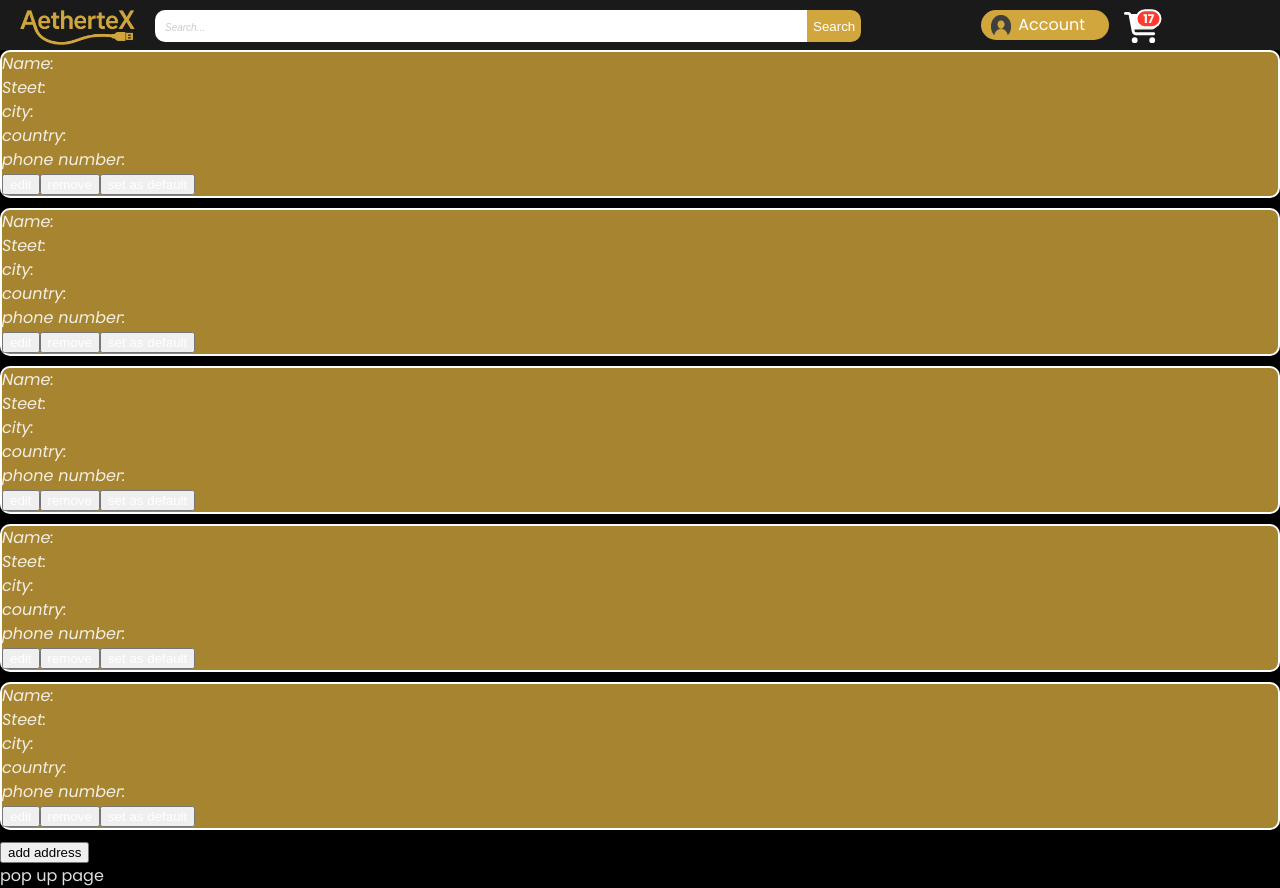
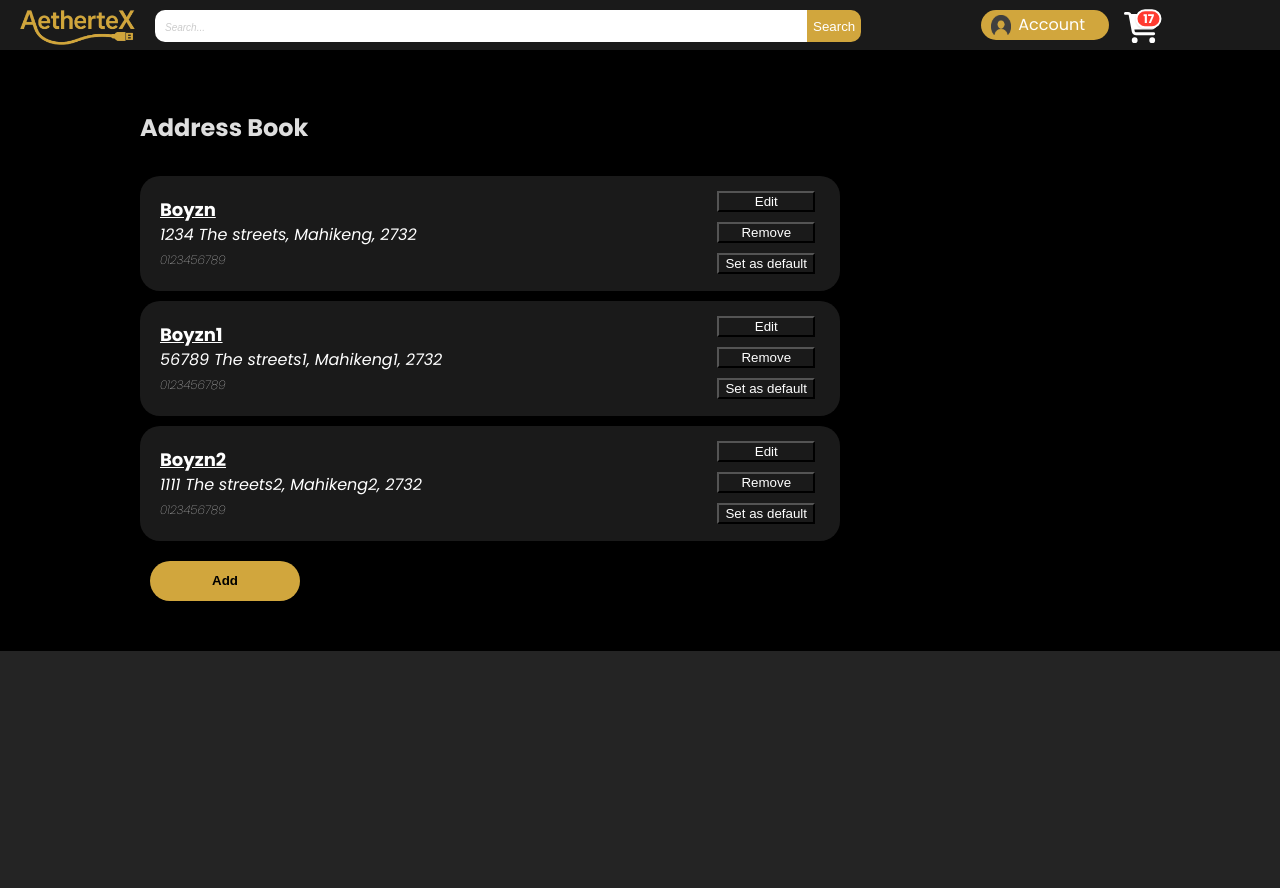
Before and after one commit to onxly/AetherteX, a React (Vite) app in the folder React/aethertex/: page /addressbook in a window 1280 px wide. After the commit the page ends 800 px from the top, so only its background shows below. Built offline with nearby package versions, Linux system fonts and the light colour scheme.

Commit message:
Edited address page

```diff
--- /dev/null
+++ b/React/aethertex/src/components/AddressBox.jsx
@@ -0,0 +1,18 @@
+import "../stylesheets/AddressBox.css"
+
+function AddressBox(addr){
+    return(
+    <div className="AddrBox">
+        <div>
+            <u>{addr.Name}</u>
+            <address>{addr.Street}, {addr.City}, {addr.Postal}</address>
+            <em>{addr.Phone}</em>
+        </div>
+        <div className="Addrbuttons">
+            <button className="editadress">Edit</button>
+            <button className="editadress">Remove</button>
+            <button className="editadress">Set as default</button>
+        </div>
+    </div>
+    );
+} export default AddressBox
--- a/React/aethertex/src/pages/addressbook.jsx
+++ b/React/aethertex/src/pages/addressbook.jsx
@@ -1,92 +1,24 @@
+import { useState } from "react";
+import AddressBox from "../components/AddressBox";
+import "../stylesheets/AddressBook.css"
+
 function addressbook ()
 {
+    let Addr = [
+        {id: 1, Name: "Boyzn", Street: "1234 The streets", City: "Mahikeng", Postal: 2732, Phone: "0123456789"},
+        {id: 2, Name: "Boyzn1", Street: "56789 The streets1", City: "Mahikeng1", Postal: 2732, Phone: "0123456789"},
+        {id: 3, Name: "Boyzn2", Street: "1111 The streets2", City: "Mahikeng2", Postal: 2732, Phone: "0123456789"}
+    ]
+
     return(
-    <>
-    <div className="adresspage">
-        <div className="address1">
-            <div>
-                <address>Name:</address>
-                <address>Steet:</address>
-                <address>city:</address>
-                <address>country:</address>
-                <address>phone number:</address>
-            </div>
-            <div className="managemnt buttons">
-                <button className="editadress">edit</button>
-                <button className="editadress">remove</button>
-                <button className="editadress">set as default</button>
-            </div>
-        </div>
+    <div className="AddressPage">
+        <h2>Address Book</h2>
+        {Addr.map(Addr => (
+            <AddressBox key={Addr.id} Name={Addr.Name} Street={Addr.Street} City={Addr.City} Postal={Addr.Postal} Phone={Addr.Phone}/>
+        ))}
+        <button className="btnAddAddr">Add</button>
+    </div>
 
-        <div className="address1">
-            <div>
-                <address>Name:</address>
-                <address>Steet:</address>
-                <address>city:</address>
-                <address>country:</address>
-                <address>phone number:</address>
-            </div>
-            <div className="managemnt buttons">
-                <button className="editadress">edit</button>
-                <button className="editadress">remove</button>
-                <button className="editadress">set as default</button>
-            </div>
-        </div>
-
-        <div className="address1">
-            <div>
-                <address>Name:</address>
-                <address>Steet:</address>
-                <address>city:</address>
-                <address>country:</address>
-                <address>phone number:</address>
-            </div>
-            <div className="managemnt buttons">
-                <button className="editadress">edit</button>
-                <button className="editadress">remove</button>
-                <button className="editadress">set as default</button>
-            </div>
-        </div>
-
-        <div className="address1">
-            <div>
-                <address>Name:</address>
-                <address>Steet:</address>
-                <address>city:</address>
-                <address>country:</address>
-                <address>phone number:</address>
-            </div>
-            <div className="managemnt buttons">
-                <button className="editadress">edit</button>
-                <button className="editadress">remove</button>
-                <button className="editadress">set as default</button>
-            </div>
-        </div>
-
-        <div className="address1">
-            <div>
-                <address>Name:</address>
-                <address>Steet:</address>
-                <address>city:</address>
-                <address>country:</address>
-                <address>phone number:</address>
-            </div>
-            <div className="managemnt buttons">
-                <button className="editadress">edit</button>
-                <button className="editadress">remove</button>
-                <button className="editadress">set as default</button>
-            </div>
-        </div>
-
-        <div className="addadress">
-            <button>add address</button>
-            <div className="inputaddresdet">
-            <label>pop up page</label>
-            </div>
-        </div>
-        </div>
-
-    </>
     );
 }
 export default addressbook
--- /dev/null
+++ b/React/aethertex/src/stylesheets/AddressBook.css
@@ -0,0 +1,28 @@
+.AddressPage{
+    display: flex;
+    flex-direction: column;
+    gap: 10px;
+    padding: 40px;
+    margin-left: 100px;
+}
+
+.btnAddAddr{
+    background-color: rgba(209, 166, 61, 1);
+    color: black;
+    border: none;
+    margin-top: 10px;
+    margin-left: 10px;
+    margin-bottom: 10px;
+    padding: 10px 20px;
+    border-radius: 20px;
+    cursor: pointer;
+    width: 150px;
+    height: 40px;
+    font-weight: bold;
+    text-align: center;
+}
+
+.btnAddAddr:hover{
+    opacity: 0.8;
+    border: 2px solid black;
+}
--- /dev/null
+++ b/React/aethertex/src/stylesheets/AddressBox.css
@@ -0,0 +1,43 @@
+.AddrBox{
+    position: relative;
+    background-color: #1a1a1a;
+    color: white;
+    border-radius: 20px;
+    width: 60%;
+    padding: 20px;
+    display: flex;
+}
+
+.AddrBox:hover{
+    background-color: rgb(65, 65, 65);
+    border: rgba(209, 166, 61, 1) solid 1px;
+}
+
+.AddrBox u{
+    font-size: 18px;
+    font-weight: bold;
+}
+
+
+.AddrBox em{
+    font-weight: lighter;
+    font-size: 12px;
+}
+
+.Addrbuttons{
+    position: absolute;
+    display: flex;
+    flex-direction: column;
+    top: 15px;
+    right: 25px;
+    gap: 10px;
+}
+
+.editadress{
+    background-color: transparent;
+    cursor: pointer;
+}
+
+.editadress:hover{
+    background-color: rgb(51, 50, 50);
+}
```
